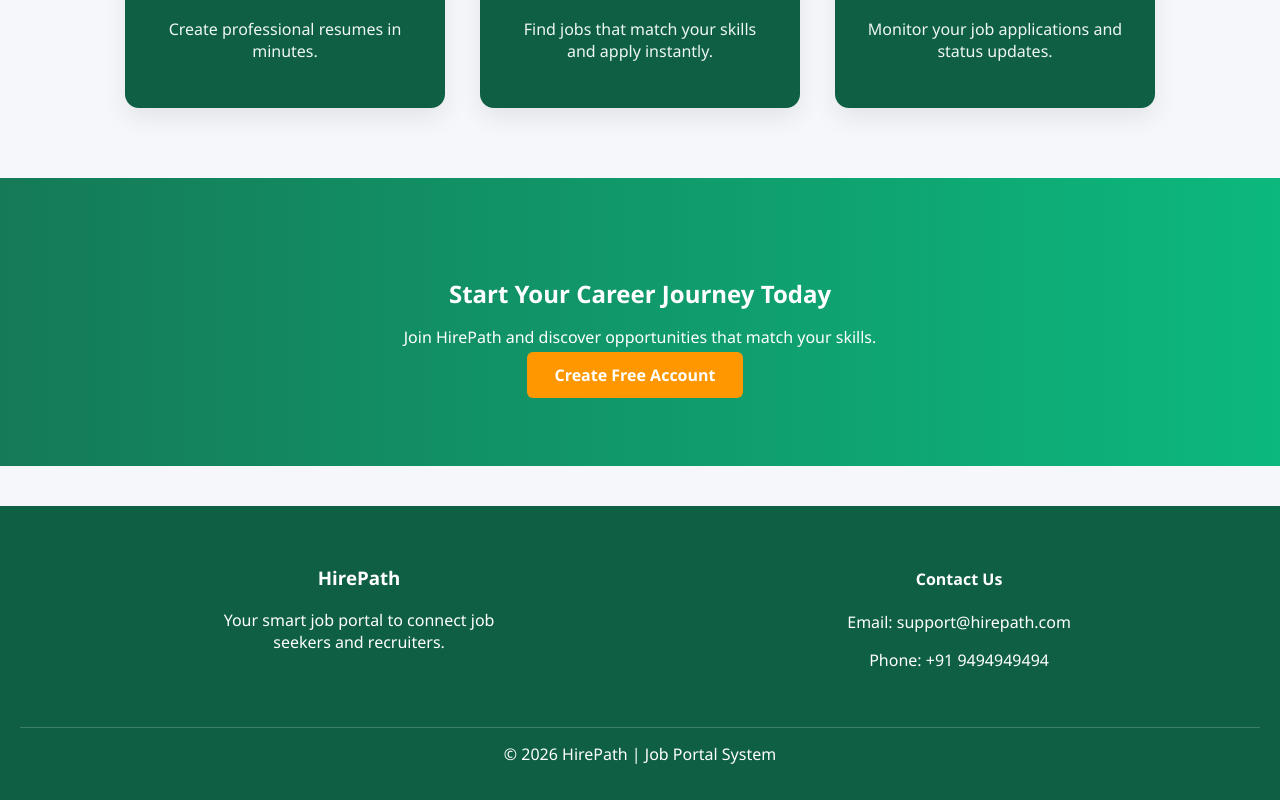
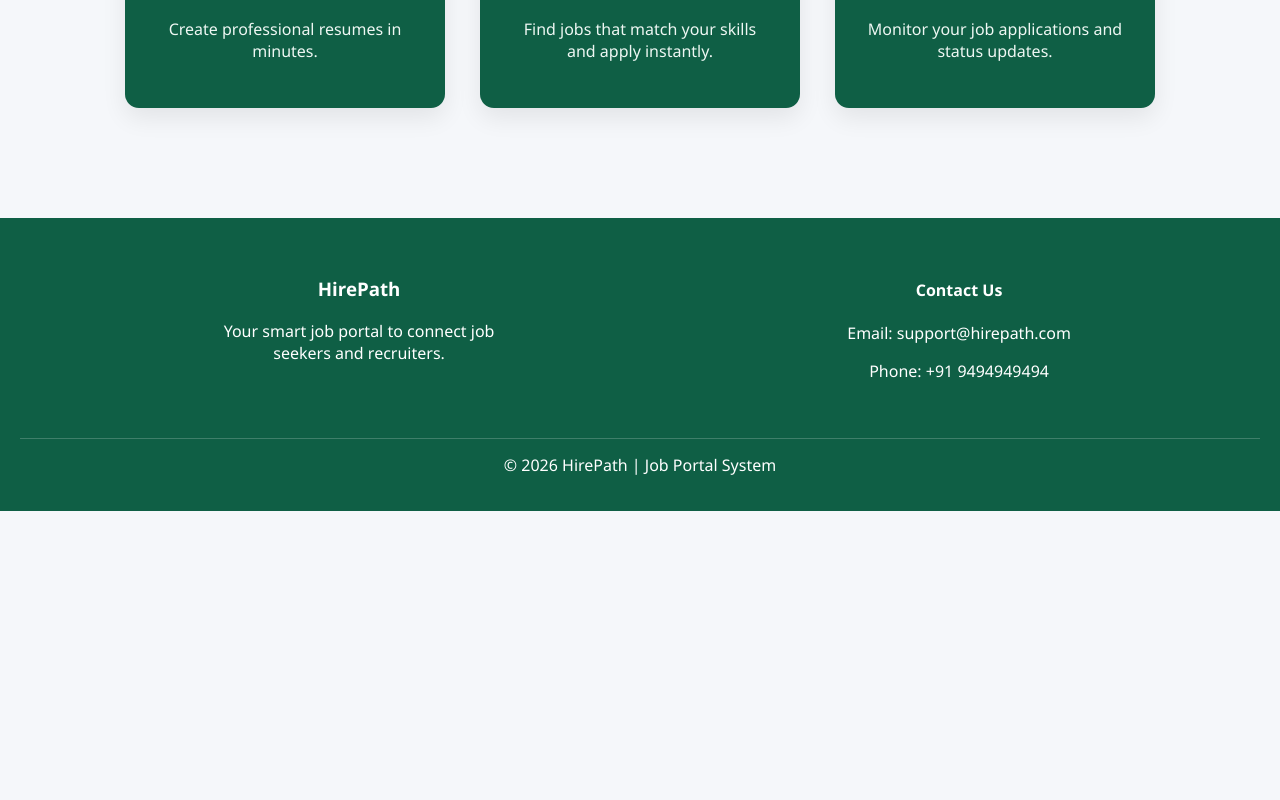
Before and after one commit to jeenathomas03/HirePath, a React (Create React App) app in the folder frontend/: page / in a window 1280 px wide. Shown: the part 999-1799 px from the top of the page. After the commit the page ends 1510 px from the top, so only its background shows below. Built offline with nearby package versions, Linux system fonts and the light colour scheme.

Commit message:
new updates

```diff
--- a/frontend/src/pages/Index.js
+++ b/frontend/src/pages/Index.js
@@ -61,12 +61,6 @@ function Index() {
         </div>
       </section>
 
-      {/* CTA */}
-      <section className="cta">
-        <h2>Start Your Career Journey Today</h2>
-        <p>Join HirePath and discover opportunities that match your skills.</p>
-        <a href="/reg" className="btn-primary">Create Free Account</a>
-      </section>
 
       {/* Footer with Contact */}
       <footer className="footer">
```
